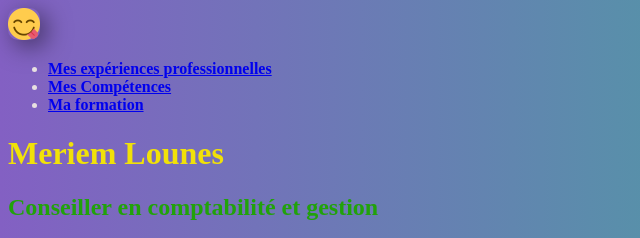
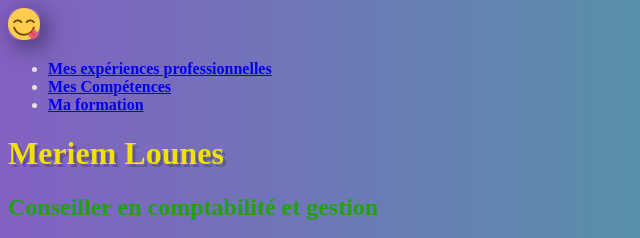
Before and after one commit to divtec-cejef/mon-cv-01-lounesmeriem, a plain HTML site: page index.html in a window 1280 px wide. Shown: the top 238 px of the page, 0-640 px from the left. Drawn offline with Linux system fonts and the light colour scheme.

Commit message:
ajouter de l'ombre au texte

```diff
--- a/css/main.css
+++ b/css/main.css
@@ -11,6 +11,7 @@ img{
 
 h1 {
     color: #f1e108;
+    text-shadow: 3px 3px 0px rgba(0,0,0,0.2);
 }
 h2{
     color: #21a20a;
```
